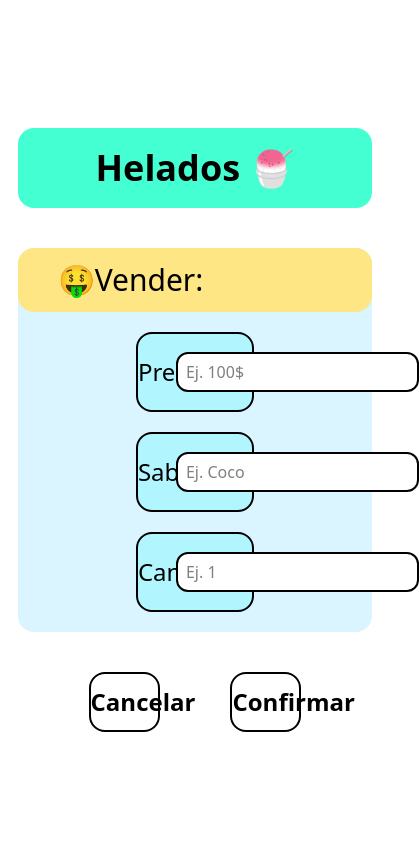
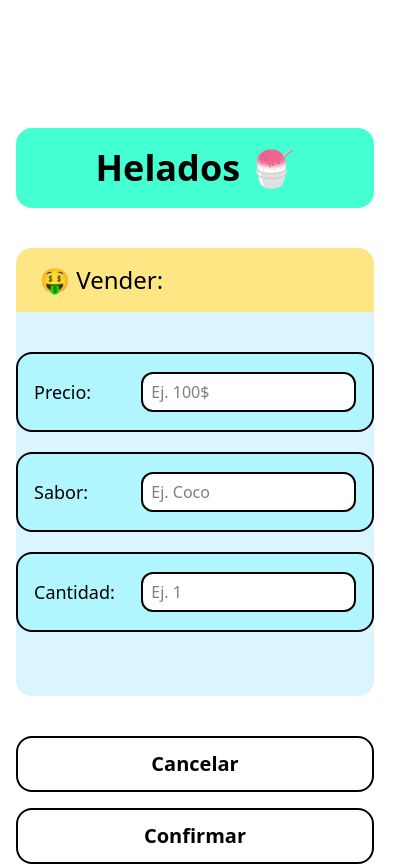
Before and after one commit to Ariel-Caceres/App-Helados, a React (Vite) app: page /sell in a window 390 px wide. Shown: the whole page, 419 px wide, since content can reach past the window. Built offline with nearby package versions, Linux system fonts and the light colour scheme.

Commit message:
responsive sell componente

```diff
--- a/src/pages/Modal.tsx
+++ b/src/pages/Modal.tsx
@@ -20,40 +20,117 @@ export const Modal = () => {
     }
 
 
+    // return (
+    //     <div className='min-w-1/2 h-full flex flex-col mt-32 gap-10'>
+    //         <Header />
+    //         <div className='w-full h-96 bg-[#DAF5FF] rounded-2xl flex flex-col justify-center items-center'>
+    //             <div className='w-full flex  h-1/5 items-center  bg-amber-200 rounded-2xl '>
+    //                 <span className='text-3xl font-medium ml-10'>🤑Vender:    </span>
+    //             </div>
+    //             <div className='w-1/3  flex justify-center h-full items-center flex-col gap-5   '>
+    //                 <div className="w-full  flex bg-[#B1F6FF] h-20 justify-evenly items-center rounded-2xl border-2">
+    //                     <label htmlFor="precio" className="text-2xl w-1/3 font-medium">Precio:</label>
+    //                     <input type="number" id="precio" name="precio" placeholder="Ej. 100$" className="border-2 pl-2 rounded-xl h-10 bg-white" value={precio} onChange={(e) => changeHandler(e.target.value)} />
+    //                 </div>
+    //                 <div className="w-full  flex bg-[#B1F6FF] h-20 justify-evenly items-center rounded-2xl border-2">
+    //                     <label htmlFor="sabor" className="text-2xl w-1/3 font-medium">Sabor:</label>
+    //                     <input type="text" id="sabor" name="sabor" placeholder="Ej. Coco" className="border-2 pl-2 rounded-xl h-10 bg-white" value={sabor} onChange={(e) => changeHandlerSabor(e.target.value)} />
+    //                 </div>
+    //                 <div className="w-full  flex bg-[#B1F6FF] h-20 justify-evenly items-center rounded-2xl border-2">
+    //                     <label htmlFor="cantidad" className="text-2xl w-1/3 font-medium">Cantidad:</label>
+    //                     <input type="number" id="cantidad" name="cantidad" placeholder="Ej. 1" className="border-2 pl-2 rounded-xl h-10 bg-white" value={cantidad} onChange={(e) => changeHandlerCantidad(e.target.value)} />
+    //                 </div>
+    //             </div>
+    //         </div>
+    //         <div className='w-full h-15 flex justify-evenly'>
+    //             <div className="bg-white w-1/5 items-center flex justify-center text-black  rounded-2xl border-2 hover:bg-black hover:text-white hover:border-[#DAF5FF] transition-all ease-in-out delay-100">
+    //                 <button className="w-full h-full hover:cursor-pointer" onClick={() => navigate("/")}>
+    //                     <span className="text-2xl font-bold">Cancelar</span>
+    //                 </button>
+    //             </div>
+    //             <div className="bg-white w-1/5 items-center flex justify-center text-black  rounded-2xl border-2 hover:bg-black hover:text-white hover:border-[#DAF5FF] transition-all ease-in-out delay-100">
+    //                 <button className="w-full h-full hover:cursor-pointer" onClick={() => { navigate("/"); registrarVenta() }}>
+    //                     <span className="text-2xl font-bold">Confirmar</span>
+    //                 </button>
+    //             </div>
+    //         </div>
+    //     </div>
+    // )
     return (
-        <div className='min-w-1/2 h-full flex flex-col mt-32 gap-10'>
+
+        <div className='w-full max-w-[900px] mx-auto flex flex-col mt-32 gap-10 px-4'>
             <Header />
-            <div className='w-full h-96 bg-[#DAF5FF] rounded-2xl flex flex-col justify-center items-center'>
-                <div className='w-full flex  h-1/5 items-center  bg-amber-200 rounded-2xl '>
-                    <span className='text-3xl font-medium ml-10'>🤑Vender:    </span>
+
+            {/* CARD PRINCIPAL */}
+            <div className='w-full min-h-112 bg-[#DAF5FF] rounded-2xl flex flex-col items-center'>
+
+                {/* TÍTULO */}
+                <div className='w-full h-16 flex items-center bg-amber-200 rounded-t-2xl'>
+                    <span className='text-2xl sm:text-3xl font-medium ml-6 sm:ml-10'>🤑 Vender:</span>
                 </div>
-                <div className='w-1/3  flex justify-center h-full items-center flex-col gap-5   '>
-                    <div className="w-full  flex bg-[#B1F6FF] h-20 justify-evenly items-center rounded-2xl border-2">
-                        <label htmlFor="precio" className="text-2xl w-1/3 font-medium">Precio:</label>
-                        <input type="number" id="precio" name="precio" placeholder="Ej. 100$" className="border-2 pl-2 rounded-xl h-10 bg-white" value={precio} onChange={(e) => changeHandler(e.target.value)} />
+
+                {/* FORM */}
+                <div className='w-full sm:w-2/3 lg:w-1/3 flex flex-col items-center gap-5 mt-10'>
+
+                    {/* PRECIO */}
+                    <div className="w-full flex bg-[#B1F6FF] h-20 justify-between px-4 items-center rounded-2xl border-2">
+                        <label htmlFor="precio" className="text-lg sm:text-2xl font-medium w-1/3">Precio:</label>
+                        <input
+                            type="number"
+                            id="precio"
+                            placeholder="Ej. 100$"
+                            className="border-2 pl-2 rounded-xl h-10 bg-white w-2/3"
+                            value={precio}
+                            onChange={(e) => changeHandler(e.target.value)}
+                        />
                     </div>
-                    <div className="w-full  flex bg-[#B1F6FF] h-20 justify-evenly items-center rounded-2xl border-2">
-                        <label htmlFor="sabor" className="text-2xl w-1/3 font-medium">Sabor:</label>
-                        <input type="text" id="sabor" name="sabor" placeholder="Ej. Coco" className="border-2 pl-2 rounded-xl h-10 bg-white" value={sabor} onChange={(e) => changeHandlerSabor(e.target.value)} />
+
+                    {/* SABOR */}
+                    <div className="w-full flex bg-[#B1F6FF] h-20 justify-between px-4 items-center rounded-2xl border-2">
+                        <label htmlFor="sabor" className="text-lg sm:text-2xl font-medium w-1/3">Sabor:</label>
+                        <input
+                            type="text"
+                            id="sabor"
+                            placeholder="Ej. Coco"
+                            className="border-2 pl-2 rounded-xl h-10 bg-white w-2/3"
+                            value={sabor}
+                            onChange={(e) => changeHandlerSabor(e.target.value)}
+                        />
                     </div>
-                    <div className="w-full  flex bg-[#B1F6FF] h-20 justify-evenly items-center rounded-2xl border-2">
-                        <label htmlFor="cantidad" className="text-2xl w-1/3 font-medium">Cantidad:</label>
-                        <input type="number" id="cantidad" name="cantidad" placeholder="Ej. 1" className="border-2 pl-2 rounded-xl h-10 bg-white" value={cantidad} onChange={(e) => changeHandlerCantidad(e.target.value)} />
+
+                    {/* CANTIDAD */}
+                    <div className="w-full flex bg-[#B1F6FF] h-20 justify-between px-4 items-center rounded-2xl border-2">
+                        <label htmlFor="cantidad" className="text-lg sm:text-2xl font-medium w-1/3">Cantidad:</label>
+                        <input
+                            type="number"
+                            id="cantidad"
+                            placeholder="Ej. 1"
+                            className="border-2 pl-2 rounded-xl h-10 bg-white w-2/3"
+                            value={cantidad}
+                            onChange={(e) => changeHandlerCantidad(e.target.value)}
+                        />
                     </div>
+
                 </div>
             </div>
-            <div className='w-full h-15 flex justify-evenly'>
-                <div className="bg-white w-1/5 items-center flex justify-center text-black  rounded-2xl border-2 hover:bg-black hover:text-white hover:border-[#DAF5FF] transition-all ease-in-out delay-100">
+
+            {/* BOTONES */}
+            <div className='w-full flex flex-col sm:flex-row justify-evenly gap-4 sm:gap-0'>
+
+                <div className="bg-white w-full sm:w-1/4 h-14 flex items-center justify-center text-black rounded-2xl border-2 hover:bg-black hover:text-white hover:border-[#DAF5FF] transition-all">
                     <button className="w-full h-full hover:cursor-pointer" onClick={() => navigate("/")}>
-                        <span className="text-2xl font-bold">Cancelar</span>
+                        <span className="text-xl sm:text-2xl font-bold">Cancelar</span>
                     </button>
                 </div>
-                <div className="bg-white w-1/5 items-center flex justify-center text-black  rounded-2xl border-2 hover:bg-black hover:text-white hover:border-[#DAF5FF] transition-all ease-in-out delay-100">
+
+                <div className="bg-white w-full sm:w-1/4 h-14 flex items-center justify-center text-black rounded-2xl border-2 hover:bg-black hover:text-white hover:border-[#DAF5FF] transition-all">
                     <button className="w-full h-full hover:cursor-pointer" onClick={() => { navigate("/"); registrarVenta() }}>
-                        <span className="text-2xl font-bold">Confirmar</span>
+                        <span className="text-xl sm:text-2xl font-bold">Confirmar</span>
                     </button>
                 </div>
+
             </div>
         </div>
+
     )
 }
```
